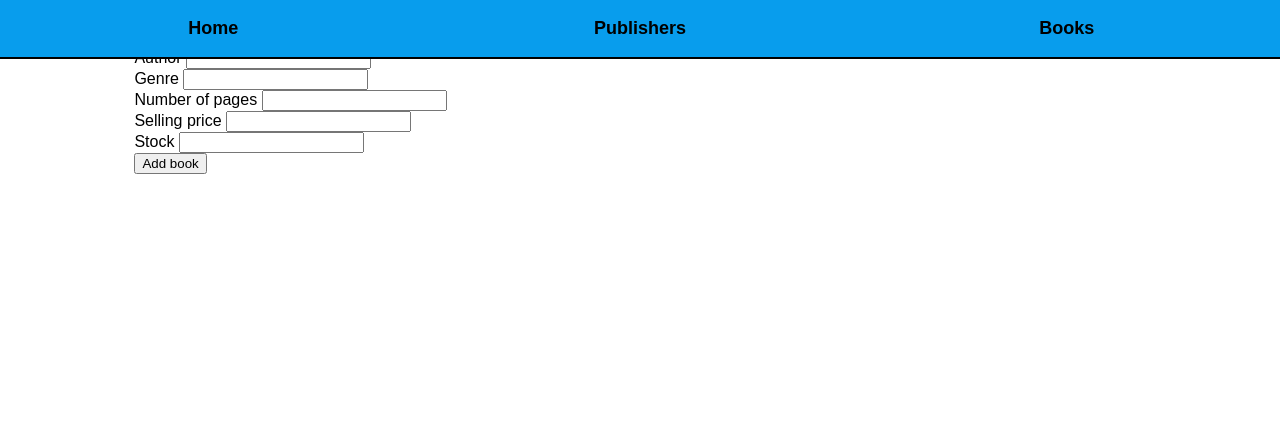
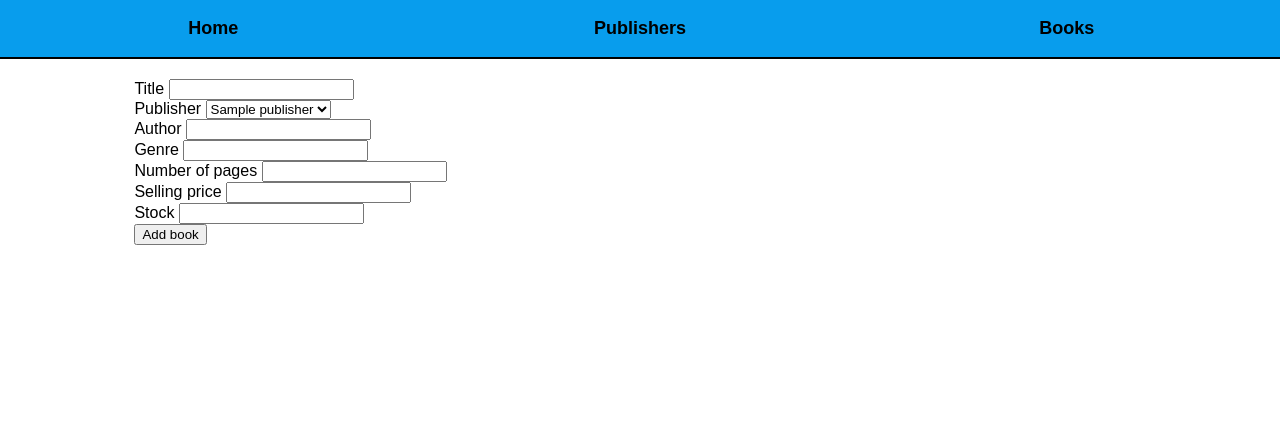
Before and after one commit to J-Rozas/Shop-Inventory-App, a Flask app: page /books/new in a window 1280 px wide. Shown: the top 444 px of the page. Run offline with Flask 2, Linux system fonts and the light colour scheme; a database or web service that is not in the repository returns one stand-in record (values such as "Sample title"); some libraries are stand-ins or nearby versions.

Commit message:
Add styling for pages "new"

```diff
--- a/static/styles/style.css
+++ b/static/styles/style.css
@@ -100,6 +100,11 @@ article {
 }
 
 
+/* Styling for the main body when adding new element */
+.new_book, .new_publisher {
+    margin-top: 7%;
+}
+
 /* Styling for the footer */
 
 footer {
```
